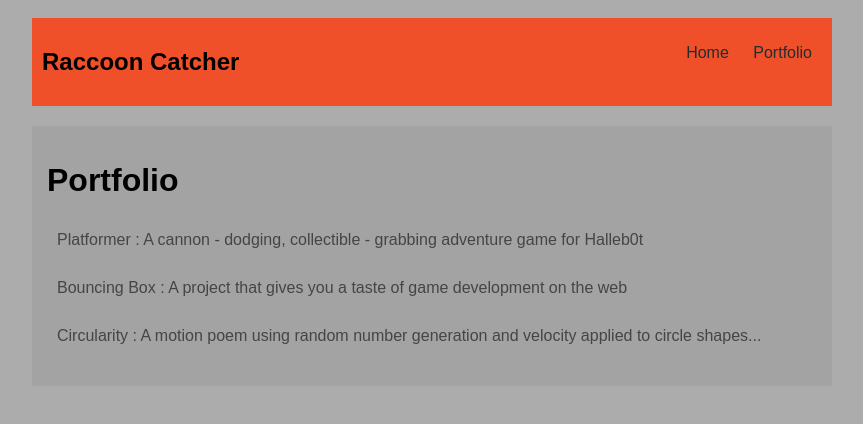
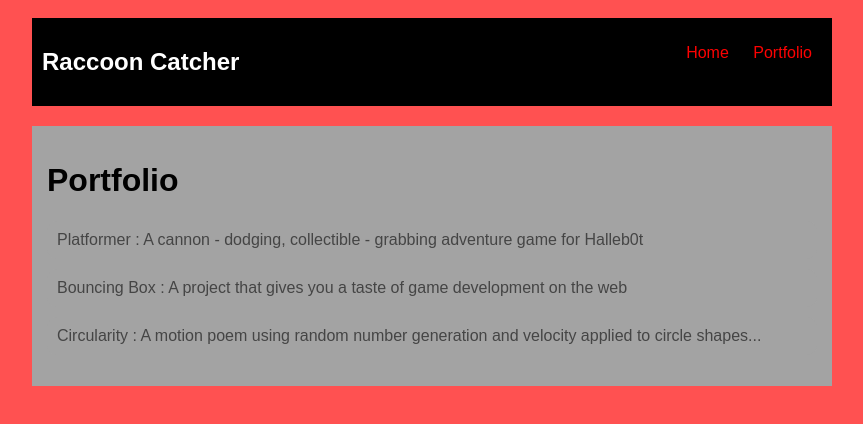
Before and after one commit to TrashPanda292/TrashPanda292.github.io, a plain HTML site: page portfolio.html in a window 1280 px wide. Shown: the whole page, without its empty margins (208-1071 px from the left). Drawn offline with Linux system fonts and the light colour scheme.

Commit message:
portfolio.html

```diff
--- a/portfolio.html
+++ b/portfolio.html
@@ -5,8 +5,8 @@
     <title>Random Raccoons</title>
     <style type="text/css">
         body {
-            background: rgb(172, 172, 172);
-            color: rgb(255, 64, 64);
+            background: rgb(255, 81, 81);
+            color: rgb(45, 45, 45);
             padding: 10px;
             font-family: arial;
         }
@@ -23,7 +23,7 @@
 
         /* navigation menu */
         nav {
-        background: rgb(239, 80, 41);
+            background: rgb(0, 0, 0);
         margin: 0 auto;
             margin-bottom: 20px;
             display: flex;
@@ -33,7 +33,7 @@
         h1 {
             display: flex;
             align-items: center;
-            color: rgb(0, 0, 0);
+            color: rgb(255, 255, 255);
             flex: 1;
         }
 
@@ -48,7 +48,7 @@
 
         .nav-a {
             text-decoration: none;
-            color: rgb(35, 45, 49);
+            color: rgb(253, 2, 2);
         }
 
         /* main container area beneath menu */
```
Also changed, not shown: index.html (+1 -1 lines).
